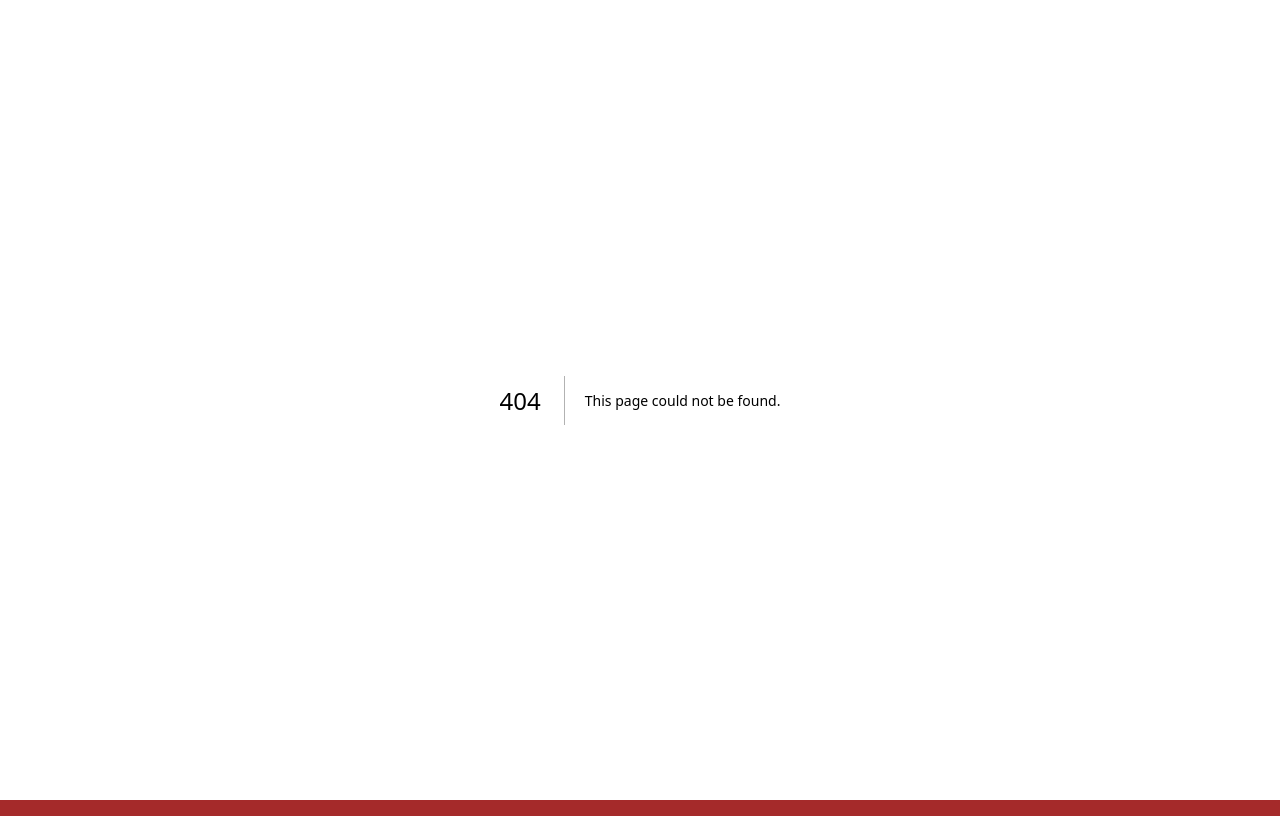
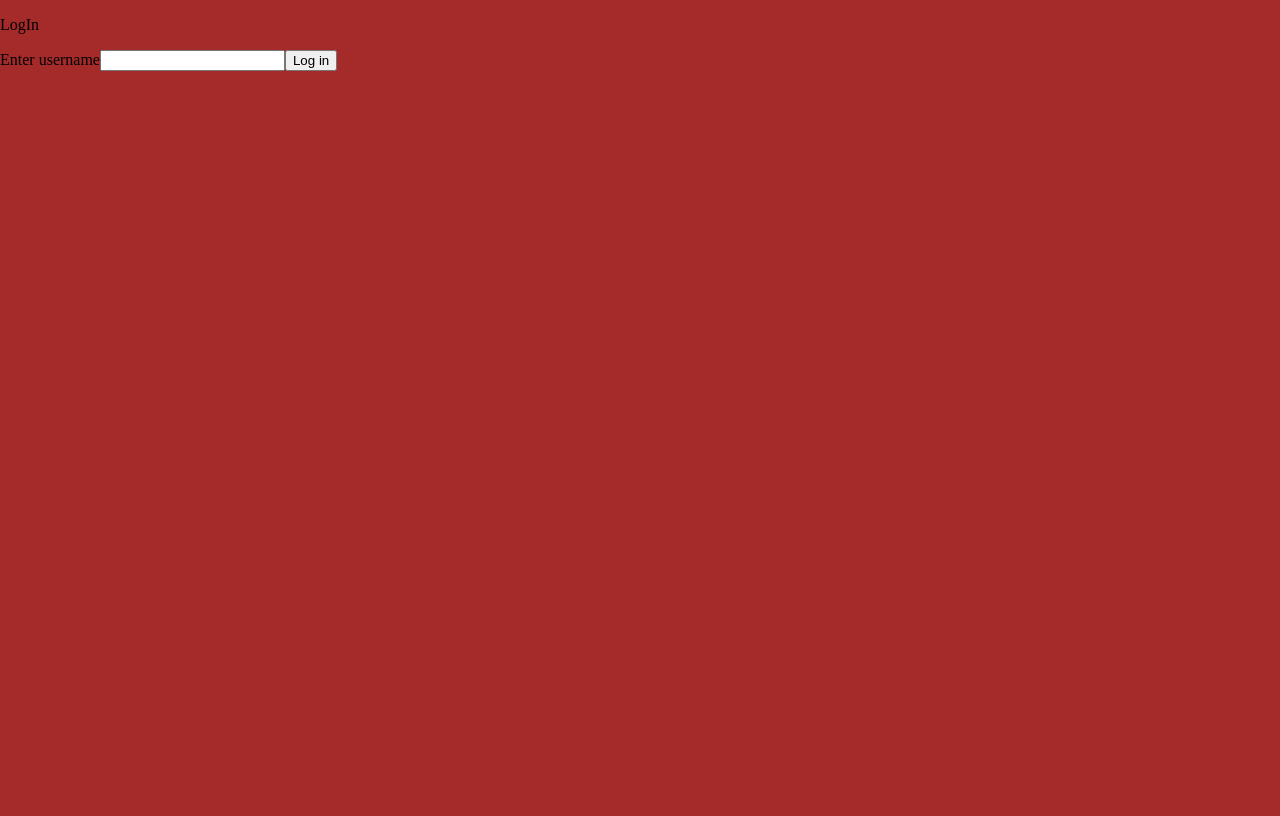
Before and after one commit to indiano881/store-context, a Next.js app: page /profile in a window 1280 px wide. Before the commit this address had no page. Built offline with nearby package versions, Linux system fonts and the light colour scheme.

Commit message:
context logic works- video at 1h 43m

```diff
--- a/src/app/layout.tsx
+++ b/src/app/layout.tsx
@@ -1,6 +1,9 @@
 import type { Metadata } from "next";
 import localFont from "next/font/local";
 import "./globals.css";
+import { UserProvider } from "../../utils/contexts";
+import LogIn from "@/components/LogIn";
+import LogInWrapper from "@/components/LogInWrapper";
 
 const geistSans = localFont({
   src: "./fonts/GeistVF.woff",
@@ -26,7 +29,11 @@ export default function RootLayout({
   return (
     <html lang="en">
       <body className={`${geistSans.variable} ${geistMono.variable}`}>
-        {children}
+        <UserProvider>
+          {/*is the oine whoc controls what tp show */}
+          <LogInWrapper children={children} />
+
+        </UserProvider>
       </body>
     </html>
   );
--- a/src/app/page.tsx
+++ b/src/app/page.tsx
@@ -4,7 +4,7 @@ import LogIn from "@/components/LogIn";
 export default function Home() {
   return (<>
   <h1>connected</h1>
-  <LogIn />
+
   </>
 
   );
--- /dev/null
+++ b/src/app/profile/page.tsx
@@ -0,0 +1,5 @@
+const Profile = ()=> {
+    return <h1>profile</h1>
+}
+
+export default Profile;
--- /dev/null
+++ b/src/app/wishlist/page.tsx
@@ -0,0 +1,5 @@
+const Wishlist = () => {
+    return <h1>Wishlist</h1>
+}
+
+export default Wishlist;
--- a/src/components/LogIn/index.tsx
+++ b/src/components/LogIn/index.tsx
@@ -2,11 +2,13 @@
 
 import { SetStateAction, useState } from "react"
 import { registeredUsers } from "../../../utils/users"
-import { UserType } from "../../../utils/types"
-import { deflate } from "zlib"
+import { UserContextType, UserType } from "../../../utils/types"
+import { useUserContext } from "../../../utils/contexts"
 
 const LogIn = () =>{
     const [userInput, setUserInput]=useState<string | null>(null)
+
+    const {setUser}= useUserContext() as UserContextType;
 
     const handleChange= (e: { target: { value: SetStateAction<string | null> } }) => {
         setUserInput(e.target.value)
@@ -17,6 +19,9 @@ const LogIn = () =>{
         const loggedInUsers= registeredUsers.filter((user:UserType)=> user.name===userInput )
         if (loggedInUsers) {
             console.log(loggedInUsers[0])
+            setUser(loggedInUsers[0])
+        } else {
+            console.log( "user not found")
         }
 
     }
--- /dev/null
+++ b/src/components/LogInWrapper/index.tsx
@@ -0,0 +1,29 @@
+"use client"
+
+import { useUserContext } from "../../../utils/contexts";
+import { UserContextType } from "../../../utils/types";
+import LogIn from "../LogIn";
+import Menu from "../Menu";
+
+
+const LogInWrapper = ({children}:{children:React.ReactNode}) => {
+    //we have to tell not to use null, so we use aliases
+    const {user} =useUserContext() as UserContextType;
+
+    return (
+    <div>
+    {/*controller here we choose what to show */}
+    {!user ? <LogIn /> :
+        <>
+            <Menu/>
+            <h2>Hi {user.name}! Welcome to Pandoran!</h2>
+            {children}
+        </>
+
+    }
+
+    </div>
+    )
+}
+
+export default LogInWrapper;
--- /dev/null
+++ b/src/components/Menu/index.tsx
@@ -0,0 +1,14 @@
+import Link from "next/link"
+
+
+const Menu = () => {
+    return (
+        <nav>
+            <Link href={"/"}>Home</Link>
+            <Link href={"/profile"}>Home</Link>
+            <Link href={"/wishlist"}>Home</Link>
+        </nav>
+    )
+}
+
+export default Menu;
```
